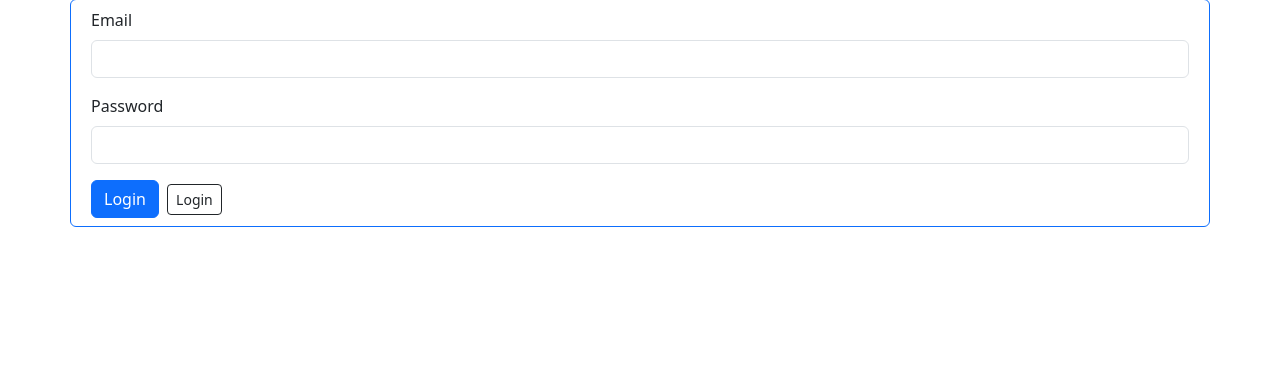
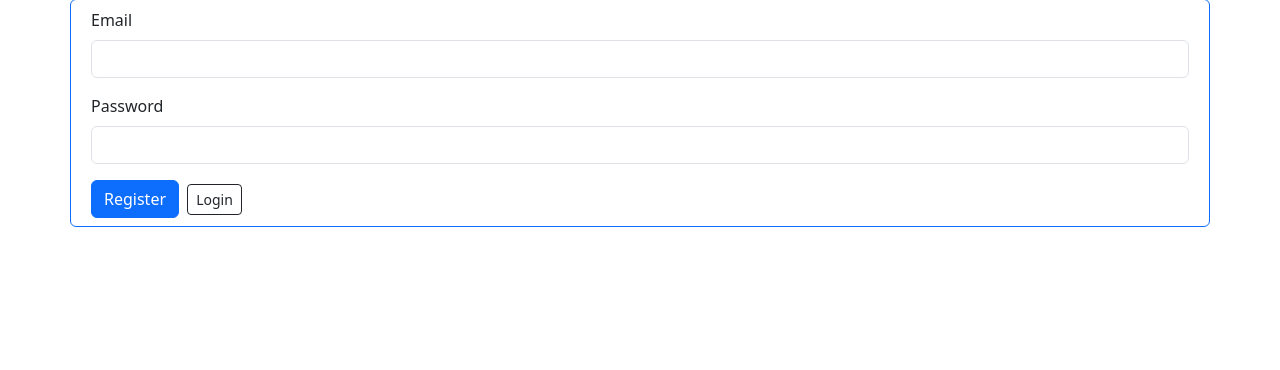
Before and after one commit to professor-lab/Python-workspace, a Flask app: page /register in a window 1280 px wide. Shown: the part 73-443 px from the top of the page. Run offline with Flask 3, Linux system fonts and the light colour scheme.

Commit message:
update page

```diff
--- a/Auth/templates/login.html
+++ b/Auth/templates/login.html
@@ -14,6 +14,7 @@
         </div>
 
         <button type="submit" class="btn btn-primary">Login</button>
+      <a href="/register" class="btn btn-outline-dark btn-sm mx-1">Register</a>
       </form>
 </div>
 
--- a/Auth/templates/register.html
+++ b/Auth/templates/register.html
@@ -13,7 +13,7 @@
         <input type="Password" class="form-control" name="Password" id="Password" required>
       </div>
 
-      <button type="submit" class="btn btn-primary">Login</button>
+      <button type="submit" class="btn btn-primary">Register</button>
       <a href="/login" class="btn btn-outline-dark btn-sm mx-1">Login</a>
 
     </form>
```
